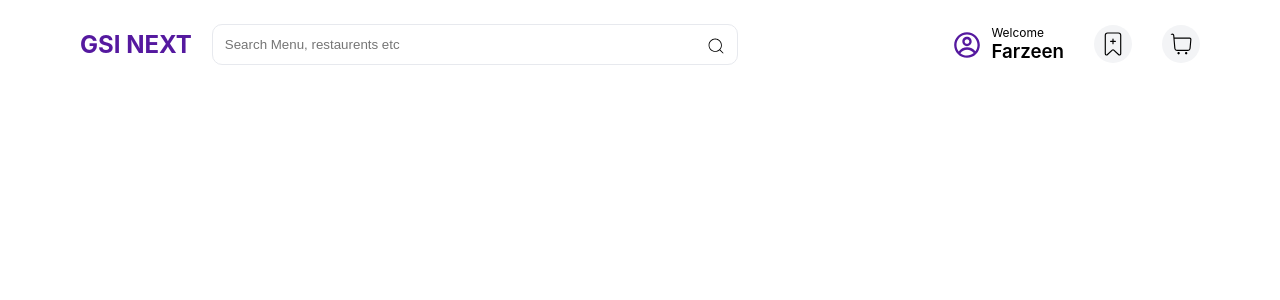
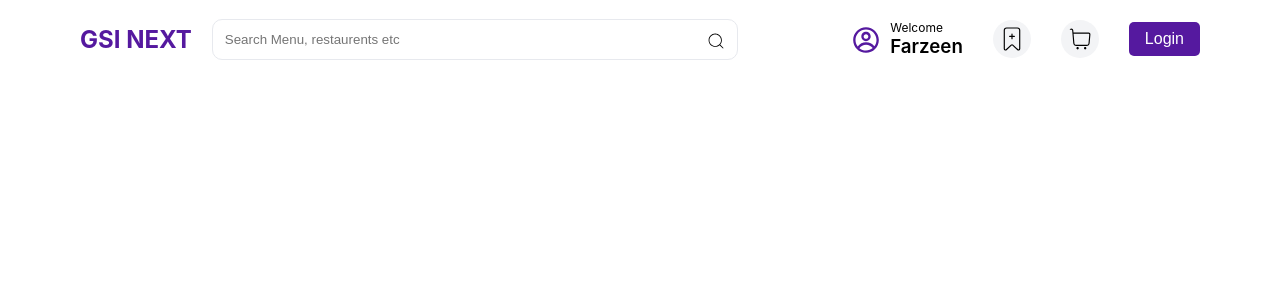
Before and after one commit to Afreed17/GSI-next, a React (Create React App) app: page / in a window 1280 px wide. Shown: the top 300 px of the page. Built offline with nearby package versions, Linux system fonts and the light colour scheme.

Commit message:
Added login page -Jinesh

```diff
--- a/src/App.css
+++ b/src/App.css
@@ -3,56 +3,64 @@
   padding-right: 80px;
   margin: auto;
 }
-/* footer */
+
 .footer {
+  /* margin: -300px; */
   display: flex;
   padding-top: 10px;
   justify-content: space-between;
-  align-items: center;
+  /* align-items: center; */
 }
+
 .footer-left {
   display: flex;
   align-items: center;
   gap: 20px;
 }
-/* .footer-right div {
-} */
+
 .footer-logo {
   color: #55199f;
   font-weight: 700;
 }
+
 .search-bar {
   position: relative;
 }
+
 .search-bar input {
   padding: 12px;
   min-width: 500px;
   border-radius: 10px;
   border: 1px solid #e7e9ee;
 }
+
 .search_icon {
   position: absolute;
   padding: 12px;
   right: 0;
 }
+
 .profile {
   display: flex;
   align-items: flex-end;
   gap: 10px;
 }
+
 .profile-head {
   font-size: 12px;
 }
+
 .profile-name {
   margin: 0;
   font-weight: 600;
-  /* font-weight: 500; */
 }
+
 .right-side {
   display: flex;
   align-items: center;
   gap: 30px;
 }
+
 .icon_bg {
   background-color: #f3f4f6;
   padding: 5px;
--- a/src/App.js
+++ b/src/App.js
@@ -1,12 +1,19 @@
 import React from "react";
+import { BrowserRouter as Router, Route, Routes} from 'react-router-dom';
 import Home from "./pages/Home";
+import Login from "./pages/Login";
+// import Footer from "./components/Footer";
 import "../src/App.css";
 
 const App = () => {
   return (
-    <>
-      <Home />
-    </>
+    <Router>
+      {/* {<Home />} */}
+      <Routes>
+        <Route path="/" element={<Home />} />
+        <Route path="/login" element={<Login />} />
+      </Routes>
+    </Router>
   );
 };
 
--- a/src/components/Footer.js
+++ b/src/components/Footer.js
@@ -1,7 +1,9 @@
 import React from "react";
-import logo from "../images/logo.png";
+import { Link } from "react-router-dom";
 import { CgProfile } from "react-icons/cg";
 import { CiBookmarkPlus, CiShoppingCart, CiSearch } from "react-icons/ci";
+// import logo from "../images/logo.png";
+import "./Footer.css"
 
 const Footer = () => {
   return (
@@ -10,12 +12,9 @@ const Footer = () => {
         <h2 className="footer-logo">GSI NEXT</h2>
         <div className="search-bar">
           <input placeholder="Search Menu, restaurents etc"></input>
-          {/* <img src={logo} /> */}
           <CiSearch size={20} className="search_icon" />
         </div>
       </div>
-      {/* <div className="footer-right"> */}
-
       <div className="right-side">
         <div className="profile">
           <div>
@@ -23,15 +22,15 @@ const Footer = () => {
           </div>
           <div>
             <div className="profile-head">Welcome</div>
-            {/* <div className="profile-name">Farzeen</div> */}
             <h3 className="profile-name">Farzeen</h3>
           </div>
         </div>
         <CiBookmarkPlus size={28} className="icon_bg" />
         <CiShoppingCart size={28} className="icon_bg" />
+        <Link to="/login">
+          <button className="login-btn">Login</button>
+        </Link>
       </div>
-
-      {/* </div> */}
     </div>
   );
 };
```
Also changed, not shown: package.json (+8 -1 lines), src/pages/Home.js (line endings or trailing spaces), 1 other file (tests, documents, lock files or other folders).
